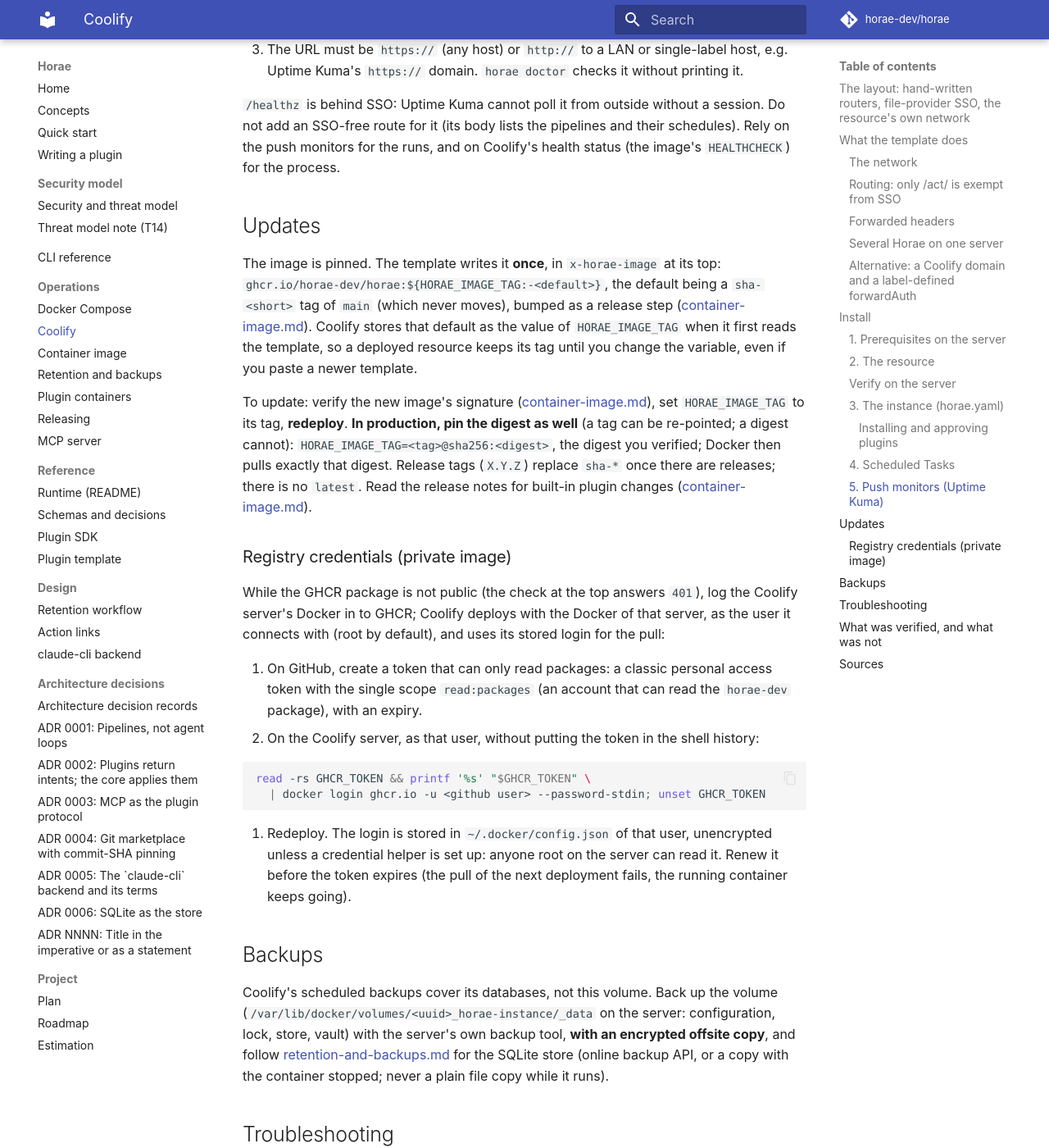
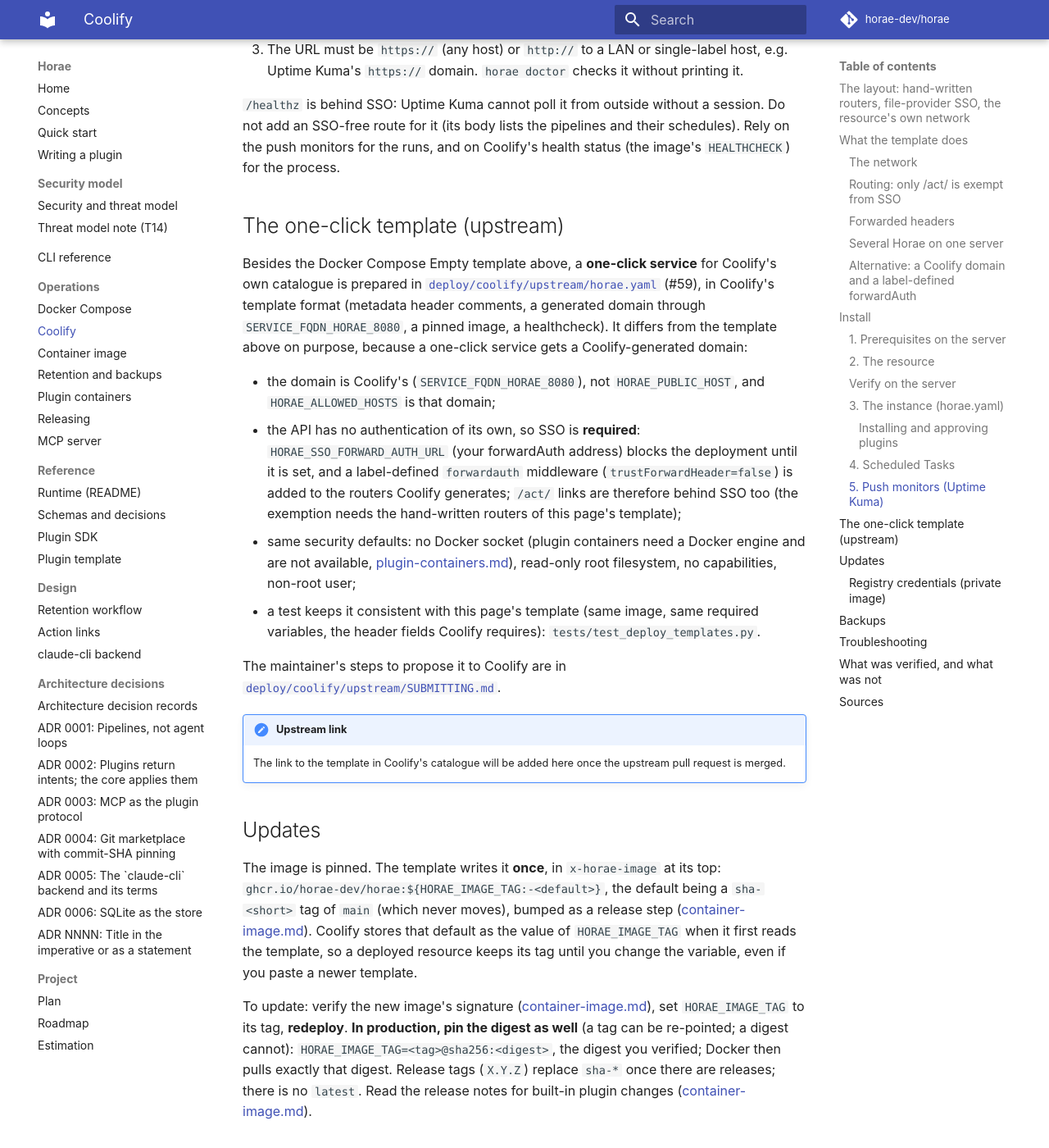
Before and after one commit to horae-dev/horae, an MkDocs documentation site: the page built from docs/operations/coolify.md, in a window 1280 px wide and 1400 px high, scrolled down 14214 px. Shown: the whole window at 82% size. Built offline with MkDocs 1.6.1 and Material for MkDocs 9.7.7, drawn with Linux system fonts in a browser that asks for light colours; comment, search, counter and statistics services are not loaded.

Commit message:
Prepare the Coolify one-click template for upstream
Add deploy/coolify/upstream/horae.yaml (Coolify template format, generated domain, SSO
required, healthcheck, no Docker socket) and SUBMITTING.md for the maintainer. CI renders it
and a test keeps it consistent with deploy/coolify/docker-compose.yaml. Docs get a section on
the one-click template.

Graft-Agent: claude-code
Graft-Model: claude-sonnet-5-5
Graft-Task: #59

```diff
--- a/docs/operations/coolify.md
+++ b/docs/operations/coolify.md
@@ -540,6 +540,34 @@
 monitors for the runs, and on Coolify's health status (the image's `HEALTHCHECK`) for the
 process.
 
+## The one-click template (upstream)
+
+Besides the Docker Compose Empty template above, a **one-click service** for Coolify's own
+catalogue is prepared in [`deploy/coolify/upstream/horae.yaml`](../../deploy/coolify/upstream/horae.yaml)
+(#59), in Coolify's template format (metadata header comments, a generated domain through
+`SERVICE_FQDN_HORAE_8080`, a pinned image, a healthcheck). It differs from the template above
+on purpose, because a one-click service gets a Coolify-generated domain:
+
+- the domain is Coolify's (`SERVICE_FQDN_HORAE_8080`), not `HORAE_PUBLIC_HOST`, and
+  `HORAE_ALLOWED_HOSTS` is that domain;
+- the API has no authentication of its own, so SSO is **required**: `HORAE_SSO_FORWARD_AUTH_URL`
+  (your forwardAuth address) blocks the deployment until it is set, and a label-defined
+  `forwardauth` middleware (`trustForwardHeader=false`) is added to the routers Coolify
+  generates; `/act/` links are therefore behind SSO too (the exemption needs the hand-written
+  routers of this page's template);
+- same security defaults: no Docker socket (plugin containers need a Docker engine and are not
+  available, [plugin-containers.md](plugin-containers.md#horae-inside-docker-coolify-compose)),
+  read-only root filesystem, no capabilities, non-root user;
+- a test keeps it consistent with this page's template (same image, same required variables,
+  the header fields Coolify requires): `tests/test_deploy_templates.py`.
+
+The maintainer's steps to propose it to Coolify are in
+[`deploy/coolify/upstream/SUBMITTING.md`](../../deploy/coolify/upstream/SUBMITTING.md).
+
+!!! note "Upstream link"
+    The link to the template in Coolify's catalogue will be added here once the upstream pull
+    request is merged.
+
 ## Updates
 
 The image is pinned. The template writes it **once**, in `x-horae-image` at its top:
```
Also changed, not shown: deploy/coolify/upstream/SUBMITTING.md (added, +184 -0 lines), docs/operations/container-image.md (+4 -1 lines), 3 other files.
